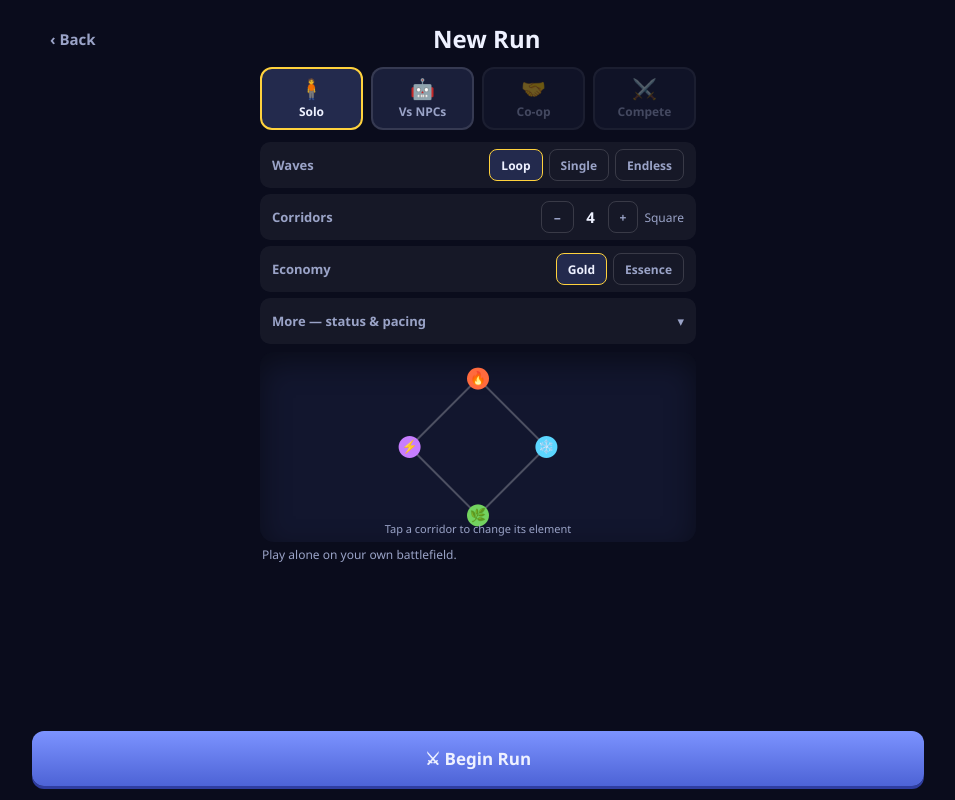
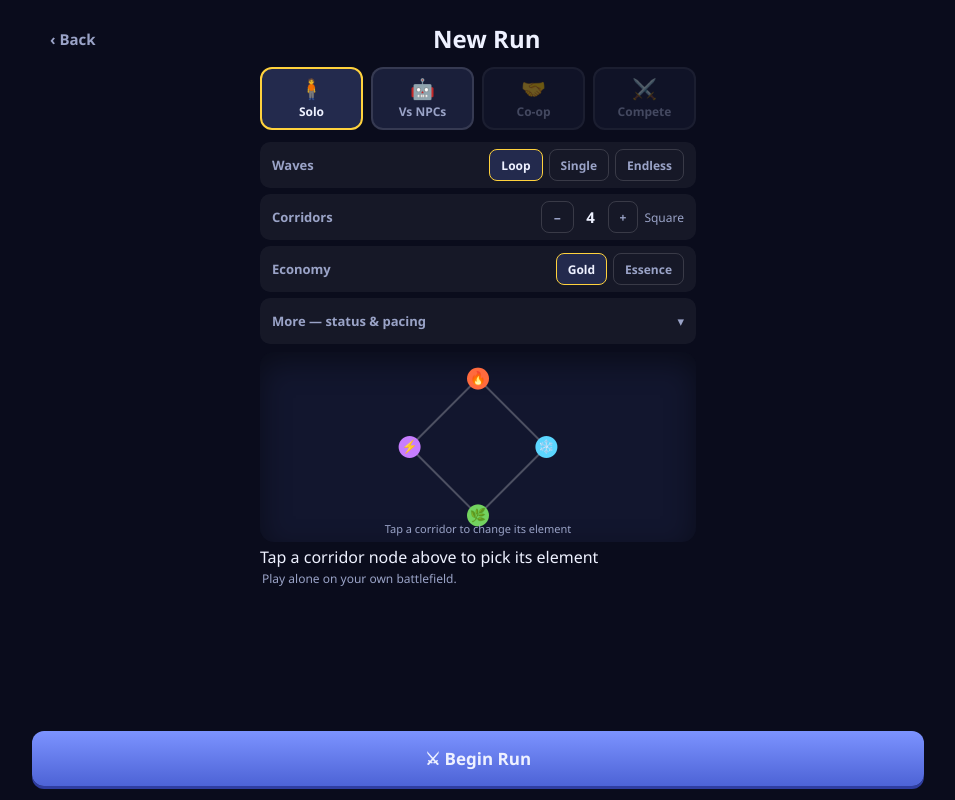
Before and after one commit to Arthaeris/Circle-TD, a plain HTML site: page index.html in a window 1280 px wide. Both pictures are taken after a click on the button "New Run". Shown: the whole page, without its empty margins (162-1117 px from the left). Drawn offline with Linux system fonts and the light colour scheme; files whose address does not match are found by name.

Commit message:
Update index.html

```diff
--- a/index.html
+++ b/index.html
@@ -113,6 +113,7 @@
           <canvas id="preview-canvas"></canvas>
           <div class="pv-hint" id="pv-hint">Tap a corridor to change its element</div>
         </div>
+        <div id="element-picker"></div>
         <p class="setup-desc" id="setup-hint"></p>
       </div>
       <button id="btn-start-run" class="btn big primary start-btn">⚔ Begin Run</button>
```
